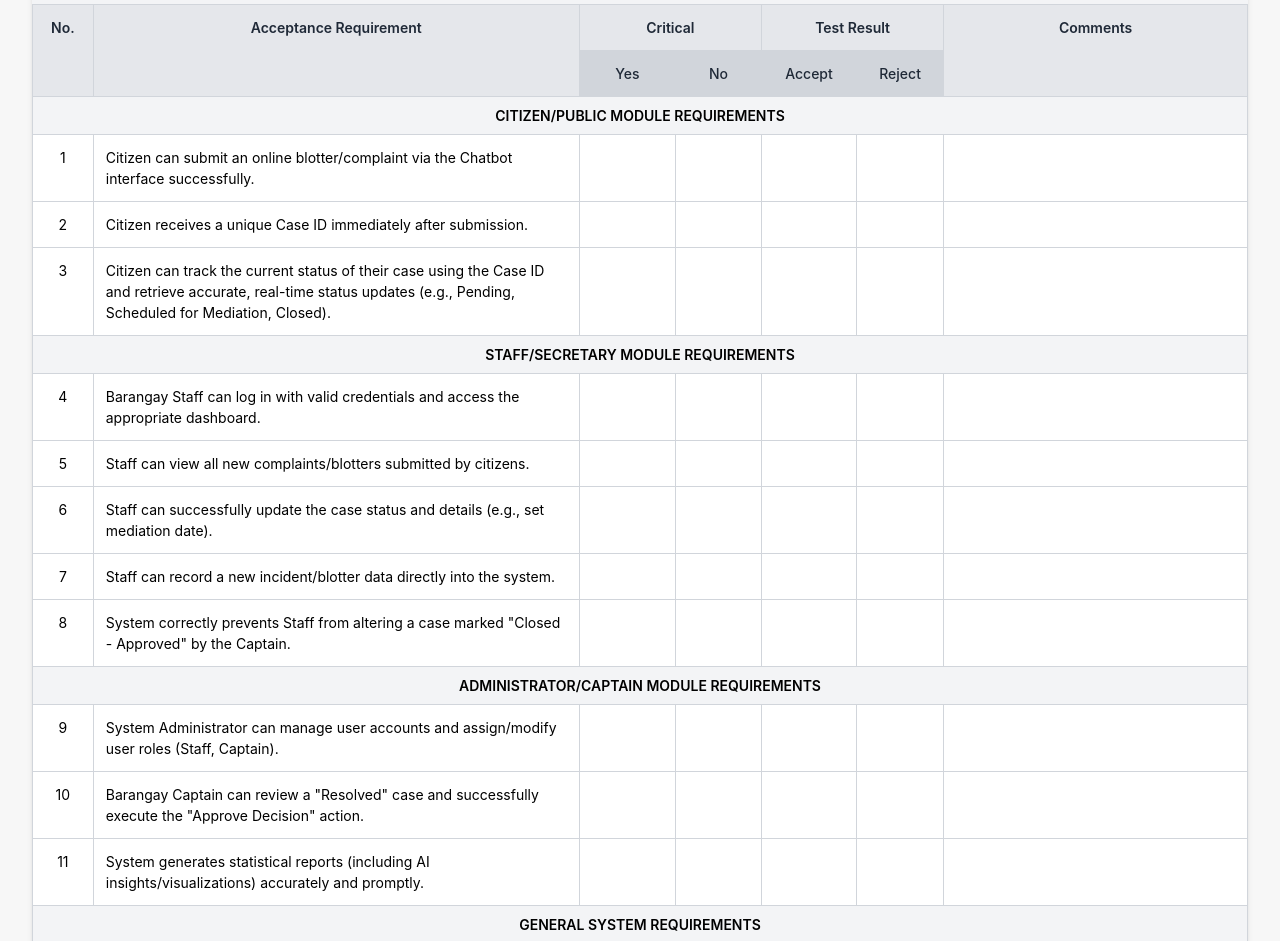
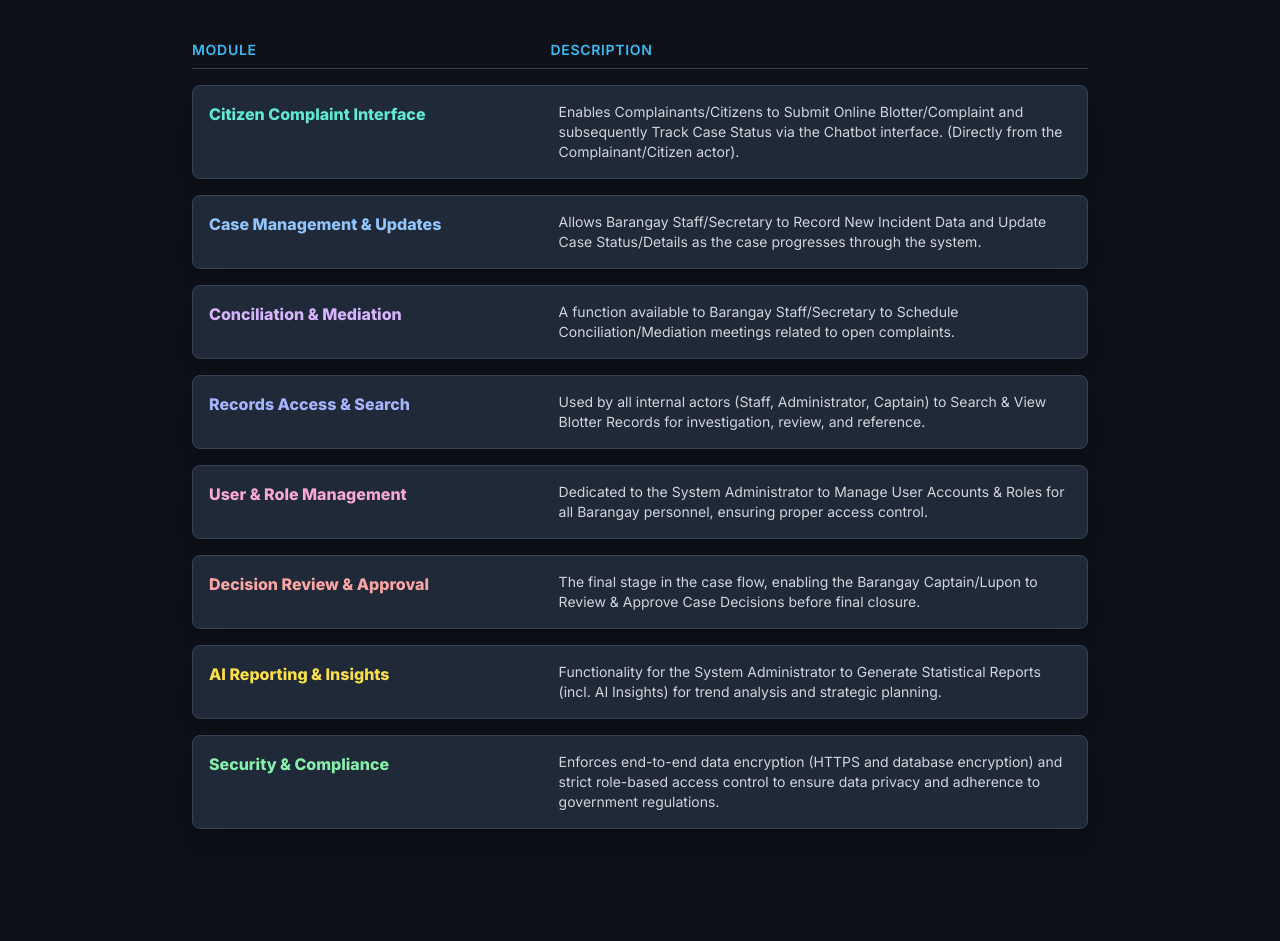
Before and after one commit to noeltimario/PROGRAM-SPECIFICATION, a plain HTML site: page index.html in a window 1280 px wide. Shown: the part 96-1037 px from the top of the page. After the commit the page ends 957 px from the top, so only its background shows below. Drawn offline with nearby package versions, Linux system fonts and the light colour scheme.

Commit message:
Update index.html

```diff
--- a/index.html
+++ b/index.html
@@ -3,221 +3,144 @@
 <head>
     <meta charset="UTF-8">
     <meta name="viewport" content="width=device-width, initial-scale=1.0">
-    <title>Barangay eBlotter Acceptance Testing</title>
-
+    <title>eBlotter System Functional Modules</title>
+    <!-- Load Tailwind CSS -->
     <script src="https://cdn.tailwindcss.com"></script>
+    <!-- Use Inter font and Dark Mode -->
     <style>
+        @import url('https://fonts.googleapis.com/css2?family=Inter:wght@400;600;800&display=swap');
         body {
             font-family: 'Inter', sans-serif;
-            background-color: #f7f7f7;
-            padding: 2rem;
-        }
-        .container {
-            max-width: 1400px;
-            margin: auto;
-            background-color: white;
-            box-shadow: 0 4px 6px -1px rgba(0, 0, 0, 0.1), 0 2px 4px -2px rgba(0, 0, 0, 0.1);
-            border-radius: 0.5rem;
-            overflow: hidden;
-        }
-        .header {
-            padding: 1rem;
-            text-align: center;
-            background-color: #f3f4f6;
-        }
-        .table-title {
-            font-size: 1.5rem;
-            font-weight: 700;
-            color: #1f2937;
-        }
-        table {
-            border-collapse: collapse;
-            width: 100%;
-        }
-        th, td {
-            border: 1px solid #d1d5db;
-            padding: 0.75rem;
-            font-size: 0.875rem; /* text-sm */
-            vertical-align: top;
-        }
-        th {
-            background-color: #e5e7eb;
-            font-weight: 600;
-            color: #1f2937;
-            text-align: center;
-        }
-        .sub-header th {
-            background-color: #d1d5db;
-            font-weight: 500;
-        }
-        .criteria-col {
-            text-align: left;
-            font-weight: 400;
-        }
-        .approval-box {
-            background-color: #ff9966; /* Orange color for distinction */
-            padding: 1rem;
-            margin-top: 2rem;
-            border-radius: 0.5rem;
-            box-shadow: 0 2px 4px rgba(0, 0, 0, 0.1);
-        }
-        .other-considerations td {
-             padding: 1rem 0.75rem;
+            background-color: #0d1117; /* Dark background */
         }
     </style>
 </head>
-<body>
-    <div class="container">
-        <div class="header">
-            <div class="table-title">ACCEPTANCE TEST CRITERIA MATRIX</div>
+<body class="min-h-screen p-4 md:p-8 text-white">
+
+    <div class="max-w-4xl mx-auto">
+        <h1 class="text-3xl font-black text-center mb-2 text-transparent bg-clip-text bg-gradient-to-r from-teal-400 to-blue-500">
+            eBlotter Functional Modules
+        </h1>
+        <p class="text-center text-gray-400 mb-10 text-sm">
+            Core capabilities related to the Client and Backend operations.
+        </p>
+
+        <!-- Module Grid Container -->
+        <div class="space-y-4">
+
+            <!-- Header Row (for structure/desktop view) -->
+            <div class="hidden md:grid md:grid-cols-5 font-semibold text-sm uppercase tracking-wider text-sky-400 border-b border-gray-700 pb-2 mb-2">
+                <div class="col-span-2">Module</div>
+                <div class="col-span-3">Description</div>
+            </div>
+
+            <!-- Module Item Template -->
+            <div class="module-item p-4 bg-gray-800 rounded-lg shadow-xl hover:bg-gray-700/70 transition duration-200 border border-gray-700">
+                <div class="grid grid-cols-1 md:grid-cols-5 gap-3">
+                    <div class="md:col-span-2">
+                        <p class="font-bold text-teal-300">Citizen Complaint Interface</p>
+                        <p class="md:hidden text-xs text-gray-400 mt-1">Enables Submission & Status Tracking via Chatbot.</p>
+                    </div>
+                    <div class="md:col-span-3">
+                        <p class="text-sm text-gray-300 hidden md:block">Enables Complainants/Citizens to Submit Online Blotter/Complaint and subsequently Track Case Status via the Chatbot interface. (Directly from the Complainant/Citizen actor).</p>
+                    </div>
+                </div>
+            </div>
+
+            <!-- Module Item Template -->
+            <div class="module-item p-4 bg-gray-800 rounded-lg shadow-xl hover:bg-gray-700/70 transition duration-200 border border-gray-700">
+                <div class="grid grid-cols-1 md:grid-cols-5 gap-3">
+                    <div class="md:col-span-2">
+                        <p class="font-bold text-blue-300">Case Management & Updates</p>
+                        <p class="md:hidden text-xs text-gray-400 mt-1">Allows Staff to Record New Incident Data and Update Case Status/Details.</p>
+                    </div>
+                    <div class="md:col-span-3">
+                        <p class="text-sm text-gray-300 hidden md:block">Allows Barangay Staff/Secretary to Record New Incident Data and Update Case Status/Details as the case progresses through the system.</p>
+                    </div>
+                </div>
+            </div>
+
+            <!-- Module Item Template -->
+            <div class="module-item p-4 bg-gray-800 rounded-lg shadow-xl hover:bg-gray-700/70 transition duration-200 border border-gray-700">
+                <div class="grid grid-cols-1 md:grid-cols-5 gap-3">
+                    <div class="md:col-span-2">
+                        <p class="font-bold text-purple-300">Conciliation & Mediation</p>
+                        <p class="md:hidden text-xs text-gray-400 mt-1">Function for Staff/Secretary to Schedule meetings.</p>
+                    </div>
+                    <div class="md:col-span-3">
+                        <p class="text-sm text-gray-300 hidden md:block">A function available to Barangay Staff/Secretary to Schedule Conciliation/Mediation meetings related to open complaints.</p>
+                    </div>
+                </div>
+            </div>
+
+            <!-- Module Item Template -->
+            <div class="module-item p-4 bg-gray-800 rounded-lg shadow-xl hover:bg-gray-700/70 transition duration-200 border border-gray-700">
+                <div class="grid grid-cols-1 md:grid-cols-5 gap-3">
+                    <div class="md:col-span-2">
+                        <p class="font-bold text-indigo-300">Records Access & Search</p>
+                        <p class="md:hidden text-xs text-gray-400 mt-1">Used by all internal actors to Search & View Blotter Records.</p>
+                    </div>
+                    <div class="md:col-span-3">
+                        <p class="text-sm text-gray-300 hidden md:block">Used by all internal actors (Staff, Administrator, Captain) to Search & View Blotter Records for investigation, review, and reference.</p>
+                    </div>
+                </div>
+            </div>
+
+            <!-- Module Item Template -->
+            <div class="module-item p-4 bg-gray-800 rounded-lg shadow-xl hover:bg-gray-700/70 transition duration-200 border border-gray-700">
+                <div class="grid grid-cols-1 md:grid-cols-5 gap-3">
+                    <div class="md:col-span-2">
+                        <p class="font-bold text-pink-300">User & Role Management</p>
+                        <p class="md:hidden text-xs text-gray-400 mt-1">Dedicated to the System Administrator for access control.</p>
+                    </div>
+                    <div class="md:col-span-3">
+                        <p class="text-sm text-gray-300 hidden md:block">Dedicated to the System Administrator to Manage User Accounts & Roles for all Barangay personnel, ensuring proper access control.</p>
+                    </div>
+                </div>
+            </div>
+
+            <!-- Module Item Template -->
+            <div class="module-item p-4 bg-gray-800 rounded-lg shadow-xl hover:bg-gray-700/70 transition duration-200 border border-gray-700">
+                <div class="grid grid-cols-1 md:grid-cols-5 gap-3">
+                    <div class="md:col-span-2">
+                        <p class="font-bold text-red-300">Decision Review & Approval</p>
+                        <p class="md:hidden text-xs text-gray-400 mt-1">Enables Captain/Lupon to Review & Approve Case Decisions before final closure.</p>
+                    </div>
+                    <div class="md:col-span-3">
+                        <p class="text-sm text-gray-300 hidden md:block">The final stage in the case flow, enabling the Barangay Captain/Lupon to Review & Approve Case Decisions before final closure.</p>
+                    </div>
+                </div>
+            </div>
+
+            <!-- Module Item Template -->
+            <div class="module-item p-4 bg-gray-800 rounded-lg shadow-xl hover:bg-gray-700/70 transition duration-200 border border-gray-700">
+                <div class="grid grid-cols-1 md:grid-cols-5 gap-3">
+                    <div class="md:col-span-2">
+                        <p class="font-bold text-yellow-300">AI Reporting & Insights</p>
+                        <p class="md:hidden text-xs text-gray-400 mt-1">Functionality for the System Administrator to Generate Statistical Reports.</p>
+                    </div>
+                    <div class="md:col-span-3">
+                        <p class="text-sm text-gray-300 hidden md:block">Functionality for the System Administrator to Generate Statistical Reports (incl. AI Insights) for trend analysis and strategic planning.</p>
+                    </div>
+                </div>
+            </div>
+
+            <!-- Module Item Template -->
+            <div class="module-item p-4 bg-gray-800 rounded-lg shadow-xl hover:bg-gray-700/70 transition duration-200 border border-gray-700">
+                <div class="grid grid-cols-1 md:grid-cols-5 gap-3">
+                    <div class="md:col-span-2">
+                        <p class="font-bold text-green-300">Security & Compliance</p>
+                        <p class="md:hidden text-xs text-gray-400 mt-1">Enforces end-to-end data encryption (HTTPS and database encryption) and strict role-based access control.</p>
+                    </div>
+                    <div class="md:col-span-3">
+                        <p class="text-sm text-gray-300 hidden md:block">Enforces end-to-end data encryption (HTTPS and database encryption) and strict role-based access control to ensure data privacy and adherence to government regulations.</p>
+                    </div>
+                </div>
+            </div>
+
         </div>
 
-        <div class="overflow-x-auto">
-            <table>
-                <thead>
-                    <tr>
-                        <th rowspan="2" style="width: 5%;">No.</th>
-                        <th rowspan="2" style="width: 40%;">Acceptance Requirement</th>
-                        <th colspan="2" style="width: 15%;">Critical</th>
-                        <th colspan="2" style="width: 15%;">Test Result</th>
-                        <th rowspan="2" style="width: 25%;">Comments</th>
-                    </tr>
-                    <tr class="sub-header">
-                        <th>Yes</th>
-                        <th>No</th>
-                        <th>Accept</th>
-                        <th>Reject</th>
-                    </tr>
-                </thead>
-                <tbody>
-                    <!-- Citizen/Complainant Requirements (Chatbot & Public Interface) -->
-                    <tr><td colspan="7" class="bg-gray-100 font-semibold text-center py-2">CITIZEN/PUBLIC MODULE REQUIREMENTS</td></tr>
-                    <tr>
-                        <td class="text-center">1</td>
-                        <td class="criteria-col">Citizen can submit an online blotter/complaint via the Chatbot interface successfully.</td>
-                        <td></td><td></td><td></td><td></td><td></td>
-                    </tr>
-                    <tr>
-                        <td class="text-center">2</td>
-                        <td class="criteria-col">Citizen receives a unique Case ID immediately after submission.</td>
-                        <td></td><td></td><td></td><td></td><td></td>
-                    </tr>
-                    <tr>
-                        <td class="text-center">3</td>
-                        <td class="criteria-col">Citizen can track the current status of their case using the Case ID and retrieve accurate, real-time status updates (e.g., Pending, Scheduled for Mediation, Closed).</td>
-                        <td></td><td></td><td></td><td></td><td></td>
-                    </tr>
+    </div>
 
-                    <!-- Staff/Secretary Requirements (Dashboard & Case Management) -->
-                    <tr><td colspan="7" class="bg-gray-100 font-semibold text-center py-2">STAFF/SECRETARY MODULE REQUIREMENTS</td></tr>
-                    <tr>
-                        <td class="text-center">4</td>
-                        <td class="criteria-col">Barangay Staff can log in with valid credentials and access the appropriate dashboard.</td>
-                        <td></td><td></td><td></td><td></td><td></td>
-                    </tr>
-                    <tr>
-                        <td class="text-center">5</td>
-                        <td class="criteria-col">Staff can view all new complaints/blotters submitted by citizens.</td>
-                        <td></td><td></td><td></td><td></td><td></td>
-                    </tr>
-                    <tr>
-                        <td class="text-center">6</td>
-                        <td class="criteria-col">Staff can successfully update the case status and details (e.g., set mediation date).</td>
-                        <td></td><td></td><td></td><td></td><td></td>
-                    </tr>
-                    <tr>
-                        <td class="text-center">7</td>
-                        <td class="criteria-col">Staff can record a new incident/blotter data directly into the system.</td>
-                        <td></td><td></td><td></td><td></td><td></td>
-                    </tr>
-                    <tr>
-                        <td class="text-center">8</td>
-                        <td class="criteria-col">System correctly prevents Staff from altering a case marked "Closed - Approved" by the Captain.</td>
-                        <td></td><td></td><td></td><td></td><td></td>
-                    </tr>
-
-                    <!-- Administrator/Captain Requirements (Access Control & Reporting) -->
-                    <tr><td colspan="7" class="bg-gray-100 font-semibold text-center py-2">ADMINISTRATOR/CAPTAIN MODULE REQUIREMENTS</td></tr>
-                    <tr>
-                        <td class="text-center">9</td>
-                        <td class="criteria-col">System Administrator can manage user accounts and assign/modify user roles (Staff, Captain).</td>
-                        <td></td><td></td><td></td><td></td><td></td>
-                    </tr>
-                    <tr>
-                        <td class="text-center">10</td>
-                        <td class="criteria-col">Barangay Captain can review a "Resolved" case and successfully execute the "Approve Decision" action.</td>
-                        <td></td><td></td><td></td><td></td><td></td>
-                    </tr>
-                    <tr>
-                        <td class="text-center">11</td>
-                        <td class="criteria-col">System generates statistical reports (including AI insights/visualizations) accurately and promptly.</td>
-                        <td></td><td></td><td></td><td></td><td></td>
-                    </tr>
-
-                    <!-- General System Requirements (Non-functional) -->
-                    <tr><td colspan="7" class="bg-gray-100 font-semibold text-center py-2">GENERAL SYSTEM REQUIREMENTS</td></tr>
-                    <tr>
-                        <td class="text-center">12</td>
-                        <td class="criteria-col">System is responsive and functions correctly on various devices (desktop, mobile).</td>
-                        <td></td><td></td><td></td><td></td><td></td>
-                    </tr>
-                    <tr>
-                        <td class="text-center">13</td>
-                        <td class="criteria-col">The user interface is intuitive and requires minimal training for Staff to operate efficiently.</td>
-                        <td></td><td></td><td></td><td></td><td></td>
-                    </tr>
-                    <tr>
-                        <td class="text-center">14</td>
-                        <td class="criteria-col">All data (blotters, personal information) is stored securely in the cloud database.</td>
-                        <td></td><td></td><td></td><td></td><td></td>
-                    </tr>
-                </tbody>
-            </table>
-
-            <div class="px-4 pt-6 pb-2">
-                <div class="table-title text-base font-semibold text-left mb-2">OTHER CONSIDERATIONS</div>
-                <table class="other-considerations">
-                    <thead>
-                        <tr class="sub-header">
-                            <th style="width: 70%;" class="text-left">Question</th>
-                            <th style="width: 15%;">YES</th>
-                            <th style="width: 15%;">NO</th>
-                        </tr>
-                    </thead>
-                    <tbody>
-                        <tr>
-                            <td class="criteria-col">Business Objectives: Did the software application/system meet the barangay's objective of digitizing the blotter process and improving citizen access?</td>
-                            <td></td>
-                            <td></td>
-                        </tr>
-                        <tr>
-                            <td class="criteria-col">Does the software application/system require any setup prior to installation? If so, please describe.</td>
-                            <td colspan="2"></td>
-                        </tr>
-                    </tbody>
-                </table>
-            </div>
-
-            <div class="approval-box">
-                <div class="table-title text-base text-white font-semibold mb-2">APPROVAL</div>
-                <table>
-                    <thead>
-                        <tr class="sub-header">
-                            <th style="width: 25%;">Respondent</th>
-                            <th style="width: 25%;">Signature</th>
-                            <th style="width: 25%;">Date</th>
-                        </tr>
-                    </thead>
-                    <tbody>
-                        <tr>
-                            <td class="criteria-col"></td>
-                            <td></td>
-                            <td></td>
-                        </tr>
-                    </tbody>
-                </table>
-            </div>
-        </div>
-    </div>
 </body>
 </html>
```
